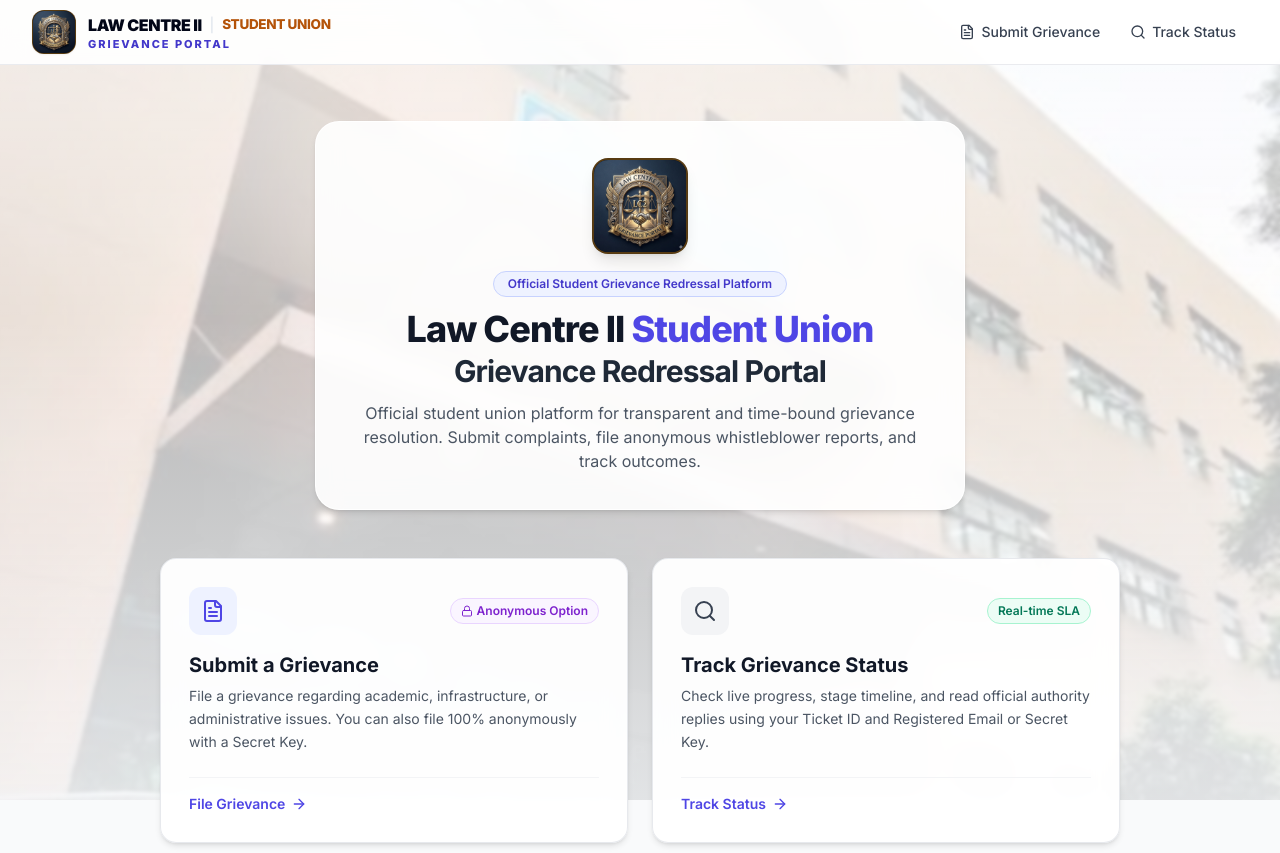
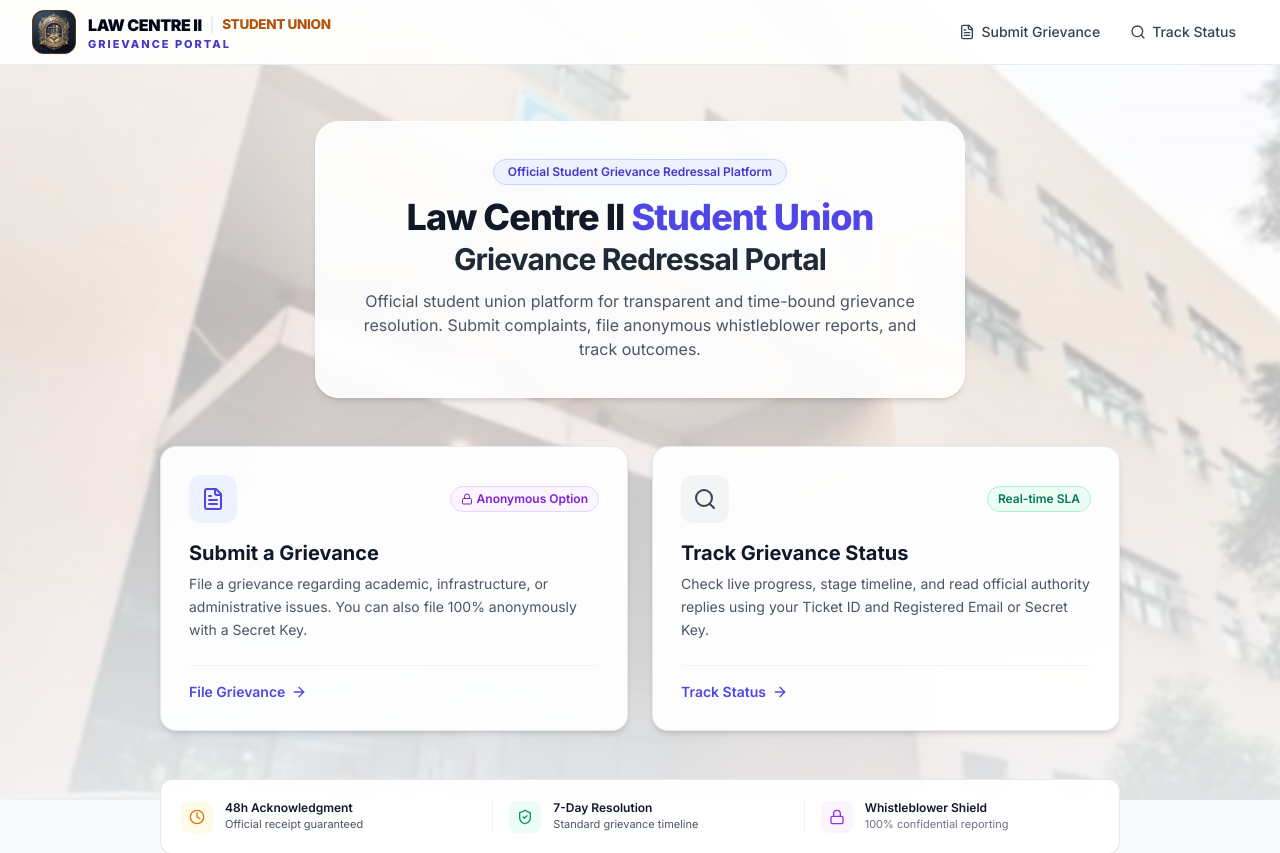
Before and after one commit to DevilEye03/lc2-grievance-portal, a Next.js app: page /portal in a window 1280 px wide. Shown: the top 853 px of the page. Built offline with nearby package versions, Linux system fonts and the light colour scheme.

Commit message:
fix: remove emblem from hero card on landing page

```diff
--- a/src/app/portal/page.tsx
+++ b/src/app/portal/page.tsx
@@ -3,7 +3,6 @@
 import { Footer } from "@/components/layout/Footer";
 import { CampusBackground } from "@/components/layout/CampusBackground";
 import Link from "next/link";
-import Image from "next/image";
 import { FileText, Search, Clock, ShieldCheck, ArrowRight, Lock } from "lucide-react";
 
 export const metadata: Metadata = { title: "Home" };
@@ -17,18 +16,6 @@
       <main className="flex-1 flex flex-col justify-center py-8 sm:py-14 px-4 sm:px-6 lg:px-8 max-w-5xl mx-auto w-full">
         {/* Minimal Hero Header Container */}
         <div className="text-center mb-8 sm:mb-12 bg-white/90 backdrop-blur-md rounded-2xl sm:rounded-3xl p-6 sm:p-9 border border-white/90 shadow-md max-w-3xl mx-auto">
-          {/* Official Emblem */}
-          <div className="relative mx-auto mb-4 h-20 w-20 sm:h-24 sm:w-24 rounded-2xl overflow-hidden shadow-lg border-2 border-amber-500/35 bg-slate-950 hover:scale-105 transition-transform duration-300">
-            <Image
-              src="/images/logo.jpg"
-              alt="Law Centre II Student Union Grievance Portal Crest"
-              fill
-              sizes="(max-width: 640px) 80px, 96px"
-              className="object-cover"
-              priority
-            />
-          </div>
-
           <div className="inline-flex items-center gap-2 bg-brand-50 border border-brand-200 text-brand-700 rounded-full px-3.5 py-1 text-xs font-semibold mb-3 shadow-xs">
             <span>Official Student Grievance Redressal Platform</span>
           </div>
```
